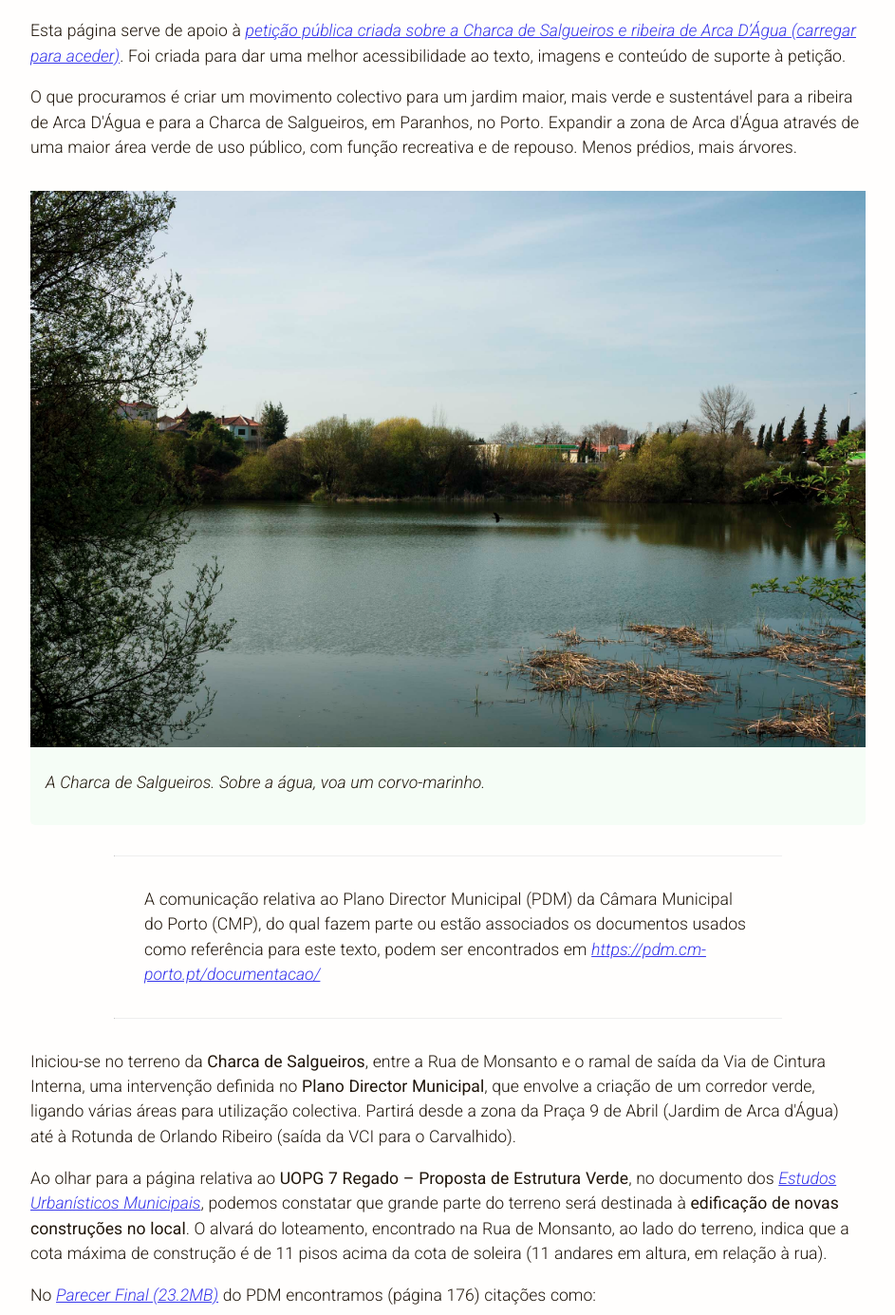
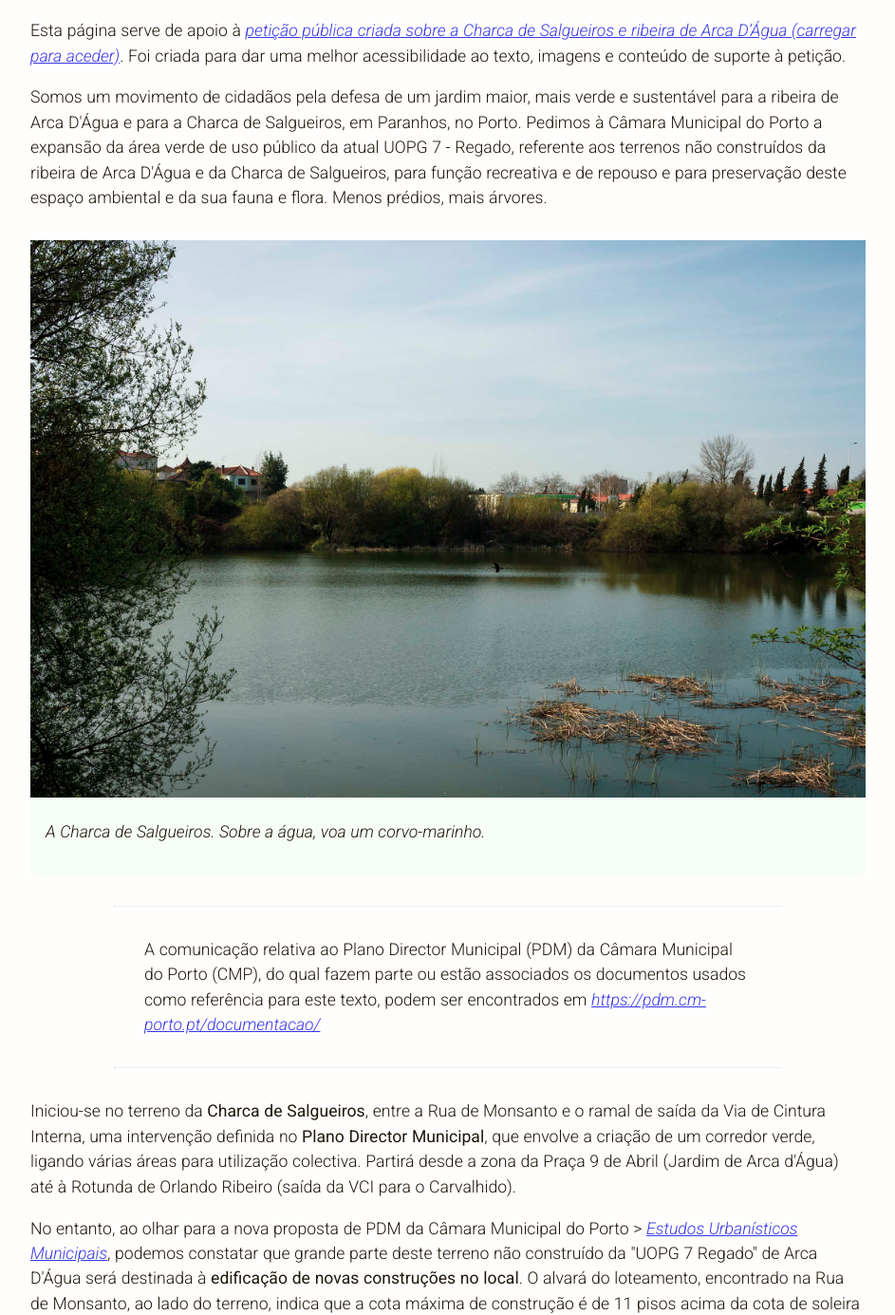
Before and after one commit to girlflux/charca-de-salgueiros, a plain HTML site: page index.html in a window 1280 px wide. Shown: the part 216-1601 px from the top of the page at 95% size, without its empty margins (168-1111 px from the left). Drawn offline with Linux system fonts and the light colour scheme.

Commit message:
Update index.html

```diff
--- a/index.html
+++ b/index.html
@@ -9,12 +9,12 @@
         <!-- INFO -->
         <title>Mais Verde para a Charca de Salgueiros e ribeira de Arca D’Água (Paranhos, Porto) — Petição Pública</title>
         <meta name="description"
-            content="Movimento colectivo para um jardim mais verde e sustentável para a Charca de Salgueiros e ribeira de Arca D'Água, em Paranhos, no Porto. Expandir a área verde de Arca d'Água. Mais árvores, menos prédios.">
+            content="Movimento de cidadãos pela defesa de um jardim maior, mais verde e sustentável para a ribeira de Arca D'Água e a Charca de Salgueiros, em Paranhos, no Porto. Expandir a área verde de Arca d'Água. Mais árvores, menos prédios.">
 
         <!-- OPEN GRAPH PREVIEW-->
         <meta property="og:title" content="Mais Verde para a Charca de Salgueiros e ribeira de Arca D’Água (Paranhos, Porto) — Petição Pública">
         <meta property="og:description"
-            content="Movimento colectivo para um jardim mais verde e sustentável para a Charca de Salgueiros e ribeira de Arca D'Água, em Paranhos, no Porto. Expandir a área verde de Arca d'Água. Mais árvores, menos prédios.">
+            content="Movimento de cidadãos pela defesa de um jardim maior, mais verde e sustentável para a ribeira de Arca D'Água e para a Charca de Salgueiros, em Paranhos, no Porto. Expandir a área verde de Arca d'Água. Mais árvores, menos prédios.">
         <meta property="og:locale" content="pt_PT">
         <meta property="og:url" content="">
         <meta property="og:image" content="/assets/charca-salgueiros-01-2250w-1500h.jpg">
@@ -45,7 +45,7 @@
 
                 <p>Esta página serve de apoio à <a href="https://peticaopublica.com/pview.aspx?pi=charca-de-salgueiros" target="_blank" rel="noopener noreferrer">petição pública criada sobre a Charca de Salgueiros e ribeira de Arca D’Água (carregar para aceder)</a>. Foi criada para dar uma melhor acessibilidade ao texto, imagens e conteúdo de suporte à petição.</p>
 
-                <p>O que procuramos é criar um movimento colectivo para um jardim maior, mais verde e sustentável para a ribeira de Arca D'Água e para a Charca de Salgueiros, em Paranhos, no Porto. Expandir a zona de Arca d'Água através de uma maior área verde de uso público, com função recreativa e de repouso. Menos prédios, mais árvores.</p>
+                <p>Somos um movimento de cidadãos pela defesa de um jardim maior, mais verde e sustentável para a ribeira de Arca D'Água e para a Charca de Salgueiros, em Paranhos, no Porto. Pedimos à Câmara Municipal do Porto a expansão da área verde de uso público da atual UOPG 7 - Regado, referente aos terrenos não construídos da ribeira de Arca D'Água e da Charca de Salgueiros, para função recreativa e de repouso e para preservação deste espaço ambiental e da sua fauna e flora. Menos prédios, mais árvores.</p>
             </header>
 
             <div class="image">
@@ -70,9 +70,9 @@
                 <article>
                     <p>Iniciou-se no terreno da <strong>Charca de Salgueiros</strong>, entre a Rua de Monsanto e o ramal de saída da Via de Cintura Interna, uma intervenção definida no <strong>Plano Director Municipal</strong>, que envolve a criação de um corredor verde, ligando várias áreas para utilização colectiva. Partirá desde a zona da Praça 9 de Abril (Jardim de Arca d'Água) até à Rotunda de Orlando Ribeiro (saída da VCI para o Carvalhido).</p>
 
-                    <p>Ao olhar para a página relativa ao <strong>UOPG 7 Regado – Proposta de Estrutura Verde</strong>, no documento dos <a href="https://portoplanodiretormunicipal-live-b22d5cf-b4f967f.divio-media.com/documents/Anexo20_EstudosUrbanisticosMunicipais.pdf" target="_blank" rel="noopener noreferrer" type="application/pdf">Estudos Urbanísticos Municipais</a>, podemos constatar que grande parte do terreno será destinada à <strong>edificação de novas construções no local</strong>. O alvará do loteamento, encontrado na Rua de Monsanto, ao lado do terreno, indica que a cota máxima de construção é de 11 pisos acima da cota de soleira (11 andares em altura, em relação à rua).</p>
+                    <p>No entanto, ao olhar para a nova proposta de PDM da Câmara Municipal do Porto > <a href="https://portoplanodiretormunicipal-live-b22d5cf-b4f967f.divio-media.com/documents/Anexo20_EstudosUrbanisticosMunicipais.pdf" target="_blank" rel="noopener noreferrer" type="application/pdf">Estudos Urbanísticos Municipais</a>, podemos constatar que grande parte deste terreno não construído da "UOPG 7 Regado" de Arca D'Água será destinada à <strong>edificação de novas construções no local</strong>. O alvará do loteamento, encontrado na Rua de Monsanto, ao lado do terreno, indica que a cota máxima de construção é de 11 pisos acima da cota de soleira (11 andares em altura, em relação à rua).</p>
 
-                    <p>No <a href="https://pdm.cm-porto.pt/documents/35/Anexo21_ParecerFinal_CCDRN.pdf" target="_blank" rel="noopener noreferrer" type="application/pdf"><cite>Parecer Final (23.2MB)</cite></a> do PDM encontramos (página 176) citações como:</p>
+                    <p>No <a href="https://pdm.cm-porto.pt/documents/35/Anexo21_ParecerFinal_CCDRN.pdf" target="_blank" rel="noopener noreferrer" type="application/pdf"><cite>Parecer Final (23.2MB)</cite></a> do novo PDM encontramos (página 176) citações como:</p>
 
                     <p>
                         <blockquote>Os espaços verdes de acesso público são especialmente importantes em contexto urbano, uma vez que combinam valores ecológicos com os benefícios sociais, para a saúde, bem-estar e qualidade de vida dos cidadãos urbanos.</blockquote>
@@ -92,7 +92,7 @@
                         <ul class="emoji-list">
                             <li>Protecção das árvores em zonas destinadas a <strong>blocos isolados de implantação livre</strong>, redefinindo esses locais como <strong>área verde de fruição colectiva</strong>;</li>
                             <li>Protecção dos interesses das pessoas que utilizam os terrenos adjacentes ao Bairro do Carvalhido, protegendo as suas hortas, pomares e respectivas edificações, definidos agora como <strong>áreas de actividades económicas de tipo II</strong>;</li>
-                            <li>Redifinição de <strong>áreas de blocos isolados de implantação livre</strong> para <strong>áreas verdes lúdico-produtivas</strong> (hortas comunitárias);</li>
+                            <li>Redefinição de <strong>áreas de blocos isolados de implantação livre</strong> para <strong>áreas verdes lúdico-produtivas</strong> (hortas comunitárias);</li>
                             <li>Reconhecimento e valorização dos imóveis e respectivas áreas verdes de valor patrimonial, arquitectónico e natural como definidores da vida da cidade do Porto (ver <a href="https://pdm.cm-porto.pt/documentacao/" target="_blank" rel="noopener noreferrer">Carta de Património I e II</a>, identificação dos lugares como <em>1281</em> e <em>30 — Lugar do Regado</em>);</li>
                             <li>Criação de um parque para cães dada a ausência deste tipo de espaços na zona e a necessidade de os poder soltar em segurança;</li>
                             <li>Compromisso por parte da CMP e outras entidades intervenientes no local, a uma abordagem de <strong>não abate e poda ponderada</strong>  nas plantas e árvores que necessitarem de transplante ou intervenção;</li>
@@ -102,7 +102,7 @@
 
                     <p>Por um futuro mais sustentável e por uma <strong>intervenção mais ambiciosa</strong> na qualidade de vida da cidade pedimos, colectivamente, uma reponderação da intervenção a ser realizada na Charca de Salgueiros e na ribeira de Arca D’Água. Reconstruir e reaproveitar o que a cidade já tem para oferecer.<strong> Menos prédios, mais árvores</strong>.</p>
 
-                    <p>Terminamos com mais uma citação do <a href="https://pdm.cm-porto.pt/documents/35/Anexo21_ParecerFinal_CCDRN.pdf" target="_blank" rel="noopener noreferrer" type="application/pdf"><cite>Parecer Final (23.2MB)</cite></a> do PDM (página 172):</p>
+                    <p>Terminamos lembrando uma citação do <a href="https://pdm.cm-porto.pt/documents/35/Anexo21_ParecerFinal_CCDRN.pdf" target="_blank" rel="noopener noreferrer" type="application/pdf"><cite>Parecer Final (23.2MB)</cite></a> do novo PDM (página 172), que legimita a relevância do pedido que aqui deixamos:</p>
 
                     <p>
                         <blockquote>No que diz respeito aos espaços naturais, são hoje residuais na cidade do Porto, sendo, no entanto, fundamentais para a beneficiação microclimática, para a manutenção de fluxos naturais indispensáveis (circulação do ar, da água e da matéria orgânica) e importantes ecossistemas potenciadores da diversidade biológica. Estes constituem corredores ecológicos naturais, fundamentais para o estabelecimento de redes e para a conectividade entre os diferentes tipos de espaços naturais e de espaços verdes urbanos.</blockquote>
```
